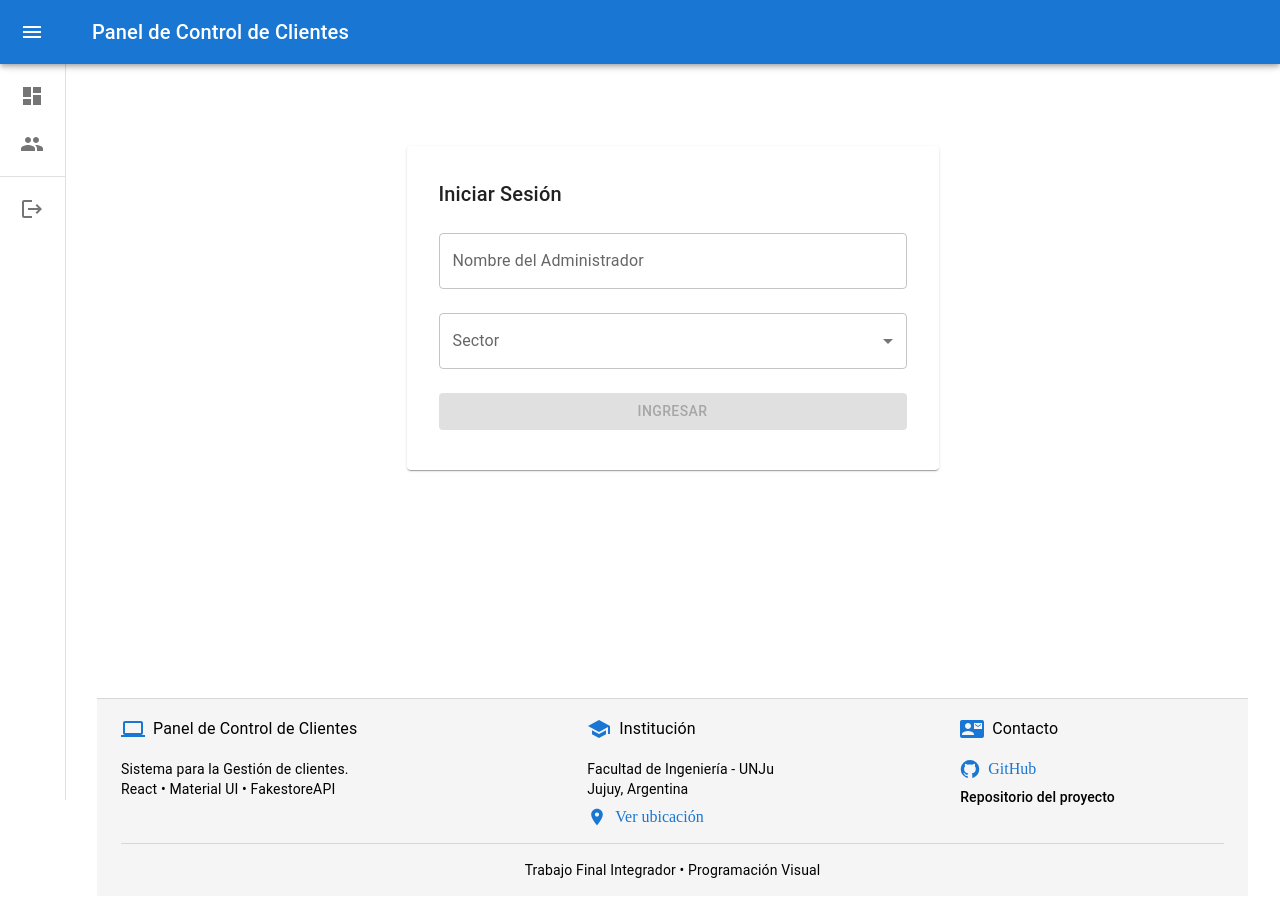
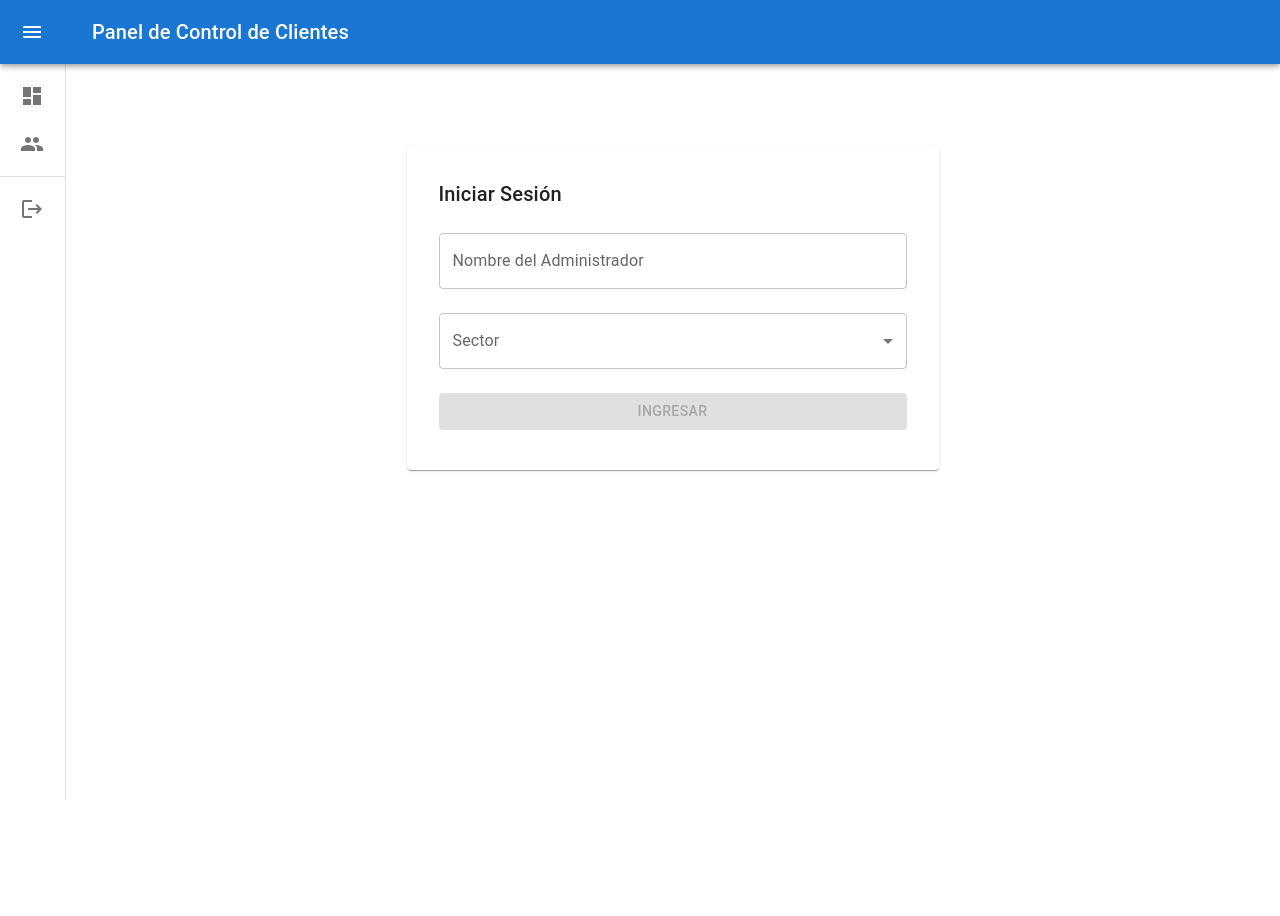
Before and after one commit to DiegoFedericoGabrielRobles/pv_tp_integrador_grupo5, a React (Vite) app in the folder Trabajo_Final_Integrador/: page /login in a window 1280 px wide. Shown: the top 916 px of the page. Built offline with nearby package versions, Linux system fonts and the light colour scheme.

Commit message:
MOD: Muestra el Footer solo después del inicio de sesión

```diff
--- a/Trabajo_Final_Integrador/src/components/layout/Nav.jsx
+++ b/Trabajo_Final_Integrador/src/components/layout/Nav.jsx
@@ -146,7 +146,7 @@ export const Nav = ({children}) => {
                     <Box sx={{ flexGrow: 1 }}>
                         {children}
                     </Box>
-                    <Footer />
+                    {admin && <Footer />}
                 </Box>
         </Box>
     );
```
